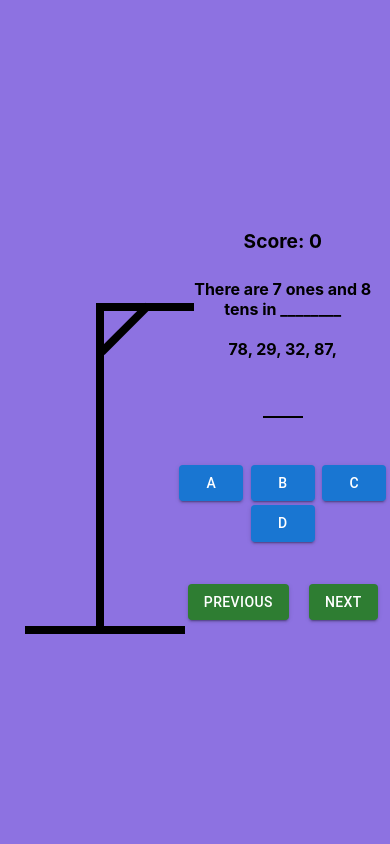
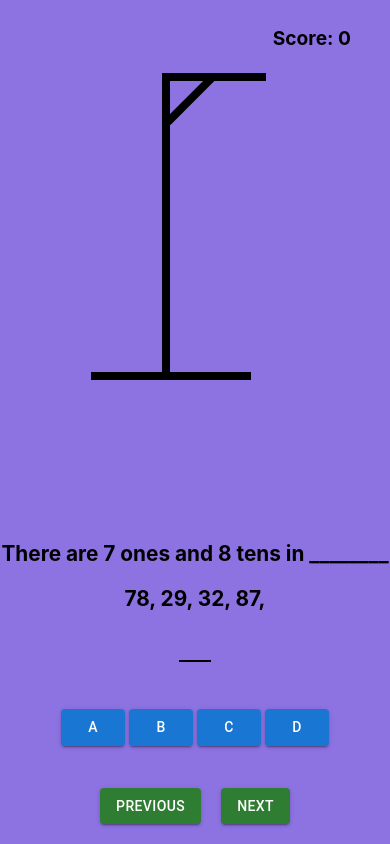
Before and after one commit to Ganapathi-devop/hang-man-prj, a React (Create React App) app: page / in a window 390 px wide. Built offline with nearby package versions, Linux system fonts and the light colour scheme.

Commit message:
mobile css update

```diff
--- a/src/App.css
+++ b/src/App.css
@@ -17,7 +17,7 @@
 
 
 .display-none {
-  display: none;
+  display: none !important;
 }
 
 .pop-div-bg {
--- a/src/components/responsive.css
+++ b/src/components/responsive.css
@@ -1,33 +1,38 @@
 /* Extra small devices (phones, 600px and down) */
 @media only screen and (max-width: 600px) {
     /* app comp */
+    .App{ flex-direction: column;}
     .popup-new-highscore-div button{margin: 1rem;}
     .jump-animation{font-size: 1.5rem;}
     .glow{font-size: 1.5rem;}
+    .pop-div-bg{width: 100%; height: 100%; display: flex; justify-content: center; align-items: center; align-content: center;}
+    .pop-div{top: initial; left: initial; width: fit-content; height: fit-content;}
+    .game-over{font-size: 3rem;}
+    .txt-pop-div{font-size: 1.5rem; padding: 0%;}
     /* quiz comp */
-    .body-quizcomp{width: 55%; max-width: 55%;}
-    .score-bar{padding-left: 0px; font-size: 1.2rem;}
-    .question-quizcomp h4{font-size: 1rem;}
-    .question-img img{max-width: 50px;}
-    .ans-divs{padding: 0%; width:2.5rem; height: 2rem;}
+    .body-quizcomp{width: 100%; max-width: 100%; max-height: 100%;}
+    .score-bar{padding-left: 0px; font-size: 1.2rem; position: fixed; top: 0px; right: 10%;}
+    .question-quizcomp h4{font-size: 1.3rem;}
+    .question-img img{max-width: 60px;}
+    .ans-divs{padding: 0%; width:2rem; height: 1.5rem;}
     .ans-divs h1{font-size: 1rem;}
     .inputkeys{max-width: 100%;}
     .inputkeys > button{width: 1rem;}
 
     /* hangman comp */
-    .body-hangmancomp{width: 40%; padding: 0%;}
-    .top-pole{width: 6.1rem; left: 45px; height: .5rem;}
-    .stright-pole{height: 20rem; width: .5rem;}
+    .body-hangmancomp{width: 100%; max-width: 100%; padding: 0%;}
+    .top-pole{width: 6.5rem; left: 48px; height: .5rem;}
+    .stright-pole{height: 18.5rem; width: .5rem;}
     .bottom-pole{width: 10rem; height: .5rem;}
     .side-pole{width: 4.1rem; height: .5rem; top: 75px; left: 25px;}
     .full-hangman{width: 100px; height: 100px;}
-    .strightpole-hangman{width: .3rem; height: 2rem; left: 9.1rem; top: 3rem;}
-    .head-hangman{width: 2.5rem; height: 2.5rem; border: 3px solid; left: 7.8rem; top: 3rem;}
-    .body-hangman{width: .2rem; border: none; height: 9rem; left: 9.2rem; top: 2.8rem;}
-    .lefthand-hangman{border: none; width: .2rem; height: 5rem; top: -5.8rem; left: 7.55rem; transform: rotate(42deg);}
-    .righthand-hangman{border: none; width: .2rem; height: 5rem; top: -10.75rem; left: 10.9rem; transform: rotate(-42deg);}
-    .leftleg-hangman{border: none; width: .2rem; height: 5rem; top: -8rem; left: 7.56rem; transform: rotate(42deg);}
-    .rightleg-hangman{border: none; width: .2rem; height: 5rem; top: -13rem; left: 10.9rem; transform: rotate(-42deg);}
+    .strightpole-hangman{width: .3rem; height: 2rem; left: 1.5rem; top: -5rem;}
+    .head-hangman{width: 2.5rem; height: 2.5rem; border: 3px solid; left: 0.25rem; top: -5rem;}
+    .body-hangman{width: .2rem; border: none; height: 9rem; left: 1.55rem; top: -5rem;}
+    .lefthand-hangman{border: none; width: .2rem; height: 5rem; top: -13rem; left: -0.2rem; transform: rotate(42deg);}
+    .righthand-hangman{border: none; width: .2rem; height: 5rem; top: -18.15rem; left: 3.15rem; transform: rotate(-42deg);}
+    .leftleg-hangman{border: none; width: .2rem; height: 5rem; top: -15.7rem; left: 0rem; transform: rotate(42deg);}
+    .rightleg-hangman{border: none; width: .2rem; height: 5rem; top: -20.6rem; left: 3.2rem; transform: rotate(-42deg);}
 }
 
 /* Small devices (portrait tablets and large phones, 600px and up) */
```
